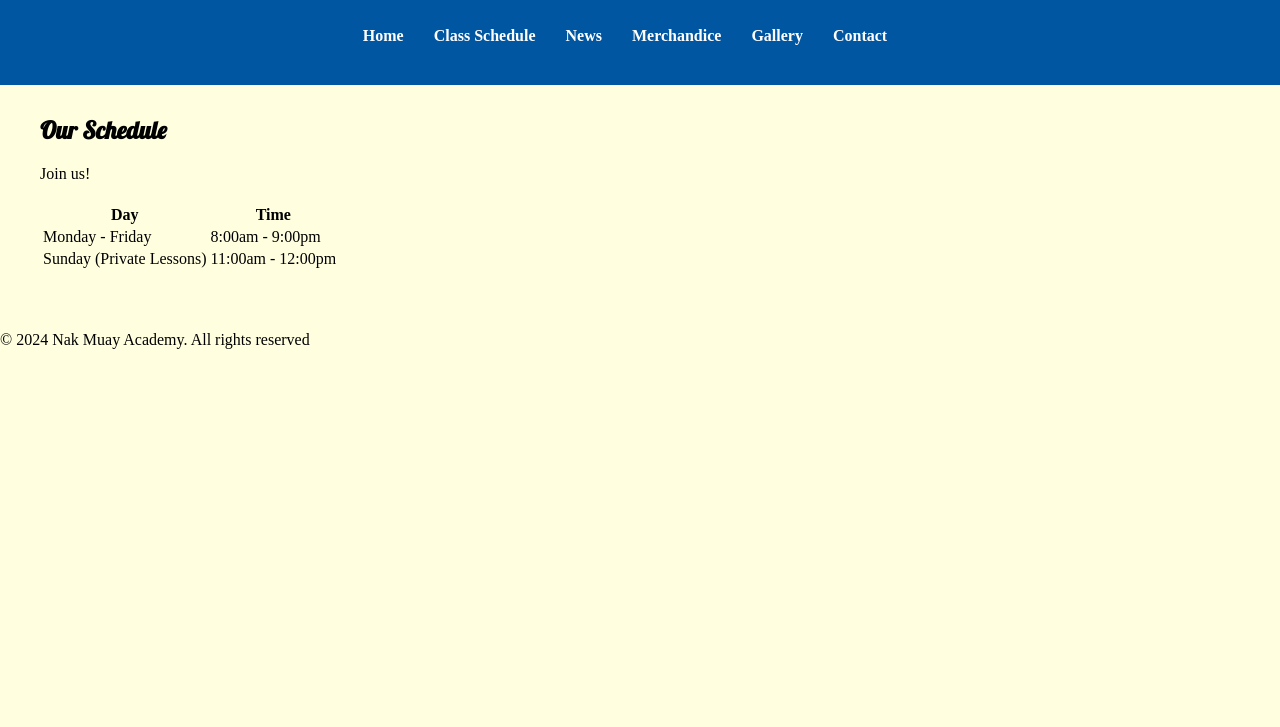
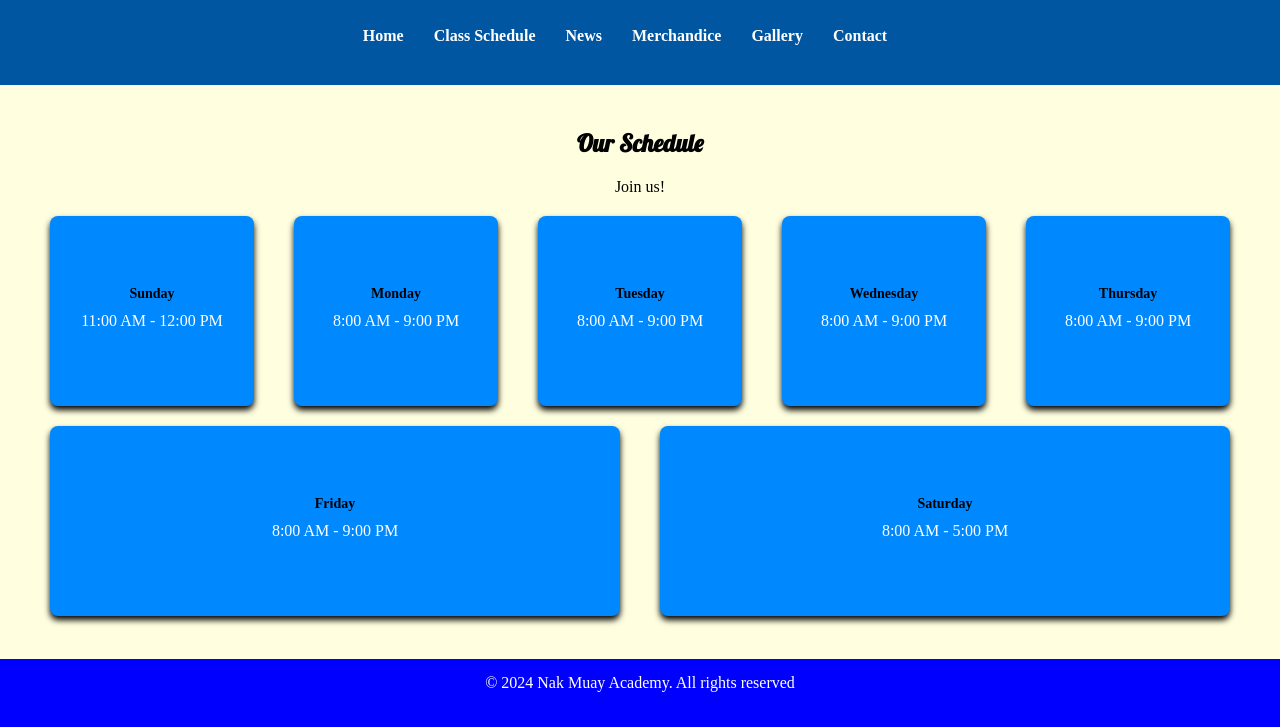
Before and after one commit to rosamcarrillo/nak-muay-academy, a plain HTML site: page classes.html in a window 1280 px wide. Shown: the part 73-800 px from the top of the page. Drawn offline with Linux system fonts and the light colour scheme.

Commit message:
Add files via upload

```diff
--- a/classes.html
+++ b/classes.html
@@ -27,20 +27,36 @@
 		<section class="schedule">
 			<h2>Our Schedule</h2>
 			<p>Join us!</p>
-			<table>
-				<tr>
-					<th>Day</th>
-					<th>Time</th>
-				</tr>
-				<tr>
-					<td>Monday - Friday</td>
-					<td>8:00am - 9:00pm</td>
-				</tr>
-				<tr>
-					<td>Sunday (Private Lessons)</td>
-					<td>11:00am - 12:00pm</td>
-				</tr>
-			</table>
+			<div class="calendar">
+				<div class="day-box">
+					<h3>Sunday</h3>
+					<p>11:00 AM - 12:00 PM</p>
+				</div>
+				<div class="day-box">
+					<h3>Monday</h3>
+					<p>8:00 AM - 9:00 PM</p>
+				</div>
+				<div class="day-box">
+					<h3>Tuesday</h3>
+					<p>8:00 AM - 9:00 PM</p>
+				</div>
+				<div class="day-box">
+					<h3>Wednesday</h3>
+					<p>8:00 AM - 9:00 PM</p>
+				</div>
+				<div class="day-box">
+					<h3>Thursday</h3>
+					<p>8:00 AM - 9:00 PM</p>
+				</div>
+				<div class="day-box">
+					<h3>Friday</h3>
+					<p>8:00 AM - 9:00 PM</p>
+				</div>
+				<div class="day-box">
+					<h3>Saturday</h3>
+					<p>8:00 AM - 5:00 PM</p>
+				</div>
+			</div>
 		</section>
 	</main>
 	<footer>
--- a/styles.css
+++ b/styles.css
@@ -7,10 +7,23 @@ body, h1, h2, p, ul, li, img {
 
 body {
 	font-family: 'Noto Serif Oriya', serif;
+	display: flex;
+	flex-direction: column;
 	margin: 0;
 	padding: 0;
 	background-color: lightyellow;
 	color: black;
+	min-height: 100vh;
+}
+
+h1, h2 {
+	font-family: 'Lobster', cursive;
+	color: black;
+}
+
+p {
+	font-family: 'Noto Serif Oriya', serif;
+	margin-bottom: 20px;
 }
 
 header {
@@ -18,6 +31,10 @@ header {
 	color: white;
 	padding: 30px;
 	text-align: center;
+}
+
+header h1 {
+	animation: slideInFromLeft 1.5s ease-out forwards;
 }
 
 nav ul {
@@ -43,6 +60,41 @@ nav ul li a {
 nav ul li a:hover {
 	color:yellow;
 	transform: scale(1.1);
+	transition: all 0.3s ease;
+}
+
+main {
+	flex: 1;
+	display: flex;
+	flex-direction: column;
+	align-items: center;
+	justify-content: center;
+	padding: 30px;
+	max-width: 1200px;
+	margin: 0 auto;
+}
+
+h1, h2, h3, h4, h5, h6 {
+	 font-family: 'Lobster', cursive;
+	 color: black;
+	 margin-bottom: 20px;
+}
+
+
+section {
+	margin-bottom: 30px;
+}
+
+table {
+	margin-bottom: 20px;
+}
+
+footer {
+	text-align: center;
+	padding: 15px;
+	background-color: blue;
+	color: white;
+	margin-top: auto;
 }
 
 @keyframes slideInFromLeft {
@@ -56,37 +108,84 @@ nav ul li a:hover {
 	}
 }
 
-header h1 {
-	animation: slideInFromLeft 1.5s ease-out forwards;
-}
-
-main {
-	padding: 30px;
-	max-width: 1200px;
-	margin: 0 auto;
-}
 
 .article-section {
-	background-color: 0088ff;
+	border-radius: 8px;
 	padding: 20px;
 	margin-bottom: 30px;
 }
 
+.content-box {
+	background-color: #0088ff;
+	color: white;
+	border-radius: 8px;
+	padding: 20px;
+	margin-bottom: 20px;
+	box-shadow: 0px 4px 6px rgba(0, 0, 0, 1.0);
+}
+
+.schedule {
+	max-width: 1200px;
+	margin: 0 auto;
+	text-align: center;
+}
+
+.calendar {
+	display: flex;
+	flex-wrap: wrap;
+	gap: 20px;
+	justify-content: center;
+}
+
+.day-box {
+	flex: 1;
+	width: 150px;
+	height: 150px;
+	margin: 0 10px;
+	display: flex;
+	flex-direction: column;
+	align-items: center;
+	text-align: center;
+	background-color: #0088ff;
+	color: white;
+	padding: 20px;
+	border-radius: 8px;
+	box-shadow: 0px 4px 6px rgba(0, 0, 0, 1.0);
+	height: 150px;
+	justify-content: center;
+}
+
+.day-box p {
+	white-space: nowrap;
+}
+
+.day-box h3 {
+	font-family: 'Noto Serif Oriya', serif;
+	font-size: 14px;
+	margin-bottom: 10px;
+}
 .contact-info {
 	background-color: #0088ff;
 	padding: 20px;
 	margin-bottom: 30px;
 }
 
-.contact-form{
+.contact-form {
 	background-color: #ffe500;
 	padding: 20px;
 	margin-bottom: 30px;
 }
 
-.news {
+.news article {
 	background-color: #fff178;
 	padding: 20px;
+	box-shadow: 0px 4px 6px rgba(0, 0, 0, 1.0);
+	border-radius: 8px;
+	margin-bottom: 30px;
+}
+
+.news, .news article {
+	margin-bottom: 20px;
 }
 
 .main-img {
@@ -111,21 +210,58 @@ main {
 	object-fit: cover;
 }
 
-h1, h2, h3, h4, h5, h6 {
-	 font-family: 'Lobster', cursive;
-	 color: black;
-	 margin-bottom: 20px;
+.gear {
+	width: 100%;
+	max-width: 1200px;
+	margin: 0 auto;
+	display: flex;
+	flex-wrap: wrap;
+	justify-content: center;
+	gap: 20px;
 }
 
-p {
-	font-family: 'Noto Serif Oriya', serif;
-	margin-bottom: 20px;
+.product {
+	background-color: #ffe500;
+	color: black;
+	padding: 20px;
+	width: 250px;
+	height: 200px;
+	display: flex;
+	flex-direction: column;
+	justify-content: center;
+	align-items: center;
+	text-align: center;
+	border-radius: 8px;
+	box-shadow: 0px 4px 6px rgba(0, 0, 0, 1.0);
 }
 
-section {
-	margin-bottom: 30px;
+.product h2 {
+	font-family: 'Lobster', cursive;
+	margin-bottom: 10px;
 }
 
-table {
-	margin-bottom: 20px;
+.product p {
+	font-family: 'Noto Serif Oriya', serif;
+	margin-bottom: 10px;
 }
+
+.product p.price {
+	font-weight: bold;
+	color: darkblue;
+}
+
+@media (max-width: 768px) {
+nav ul {
+	flex-direction: column;
+	align-items: center;
+}
+
+.day-box {
+	width: 100%;
+	height: auto;
+}
+
+.gallery-grid {
+	grid-template-columns: 1fr;
+}
+}
```
Also changed, not shown: gear.html (+8 -8 lines), index.html (+10 -2 lines).
